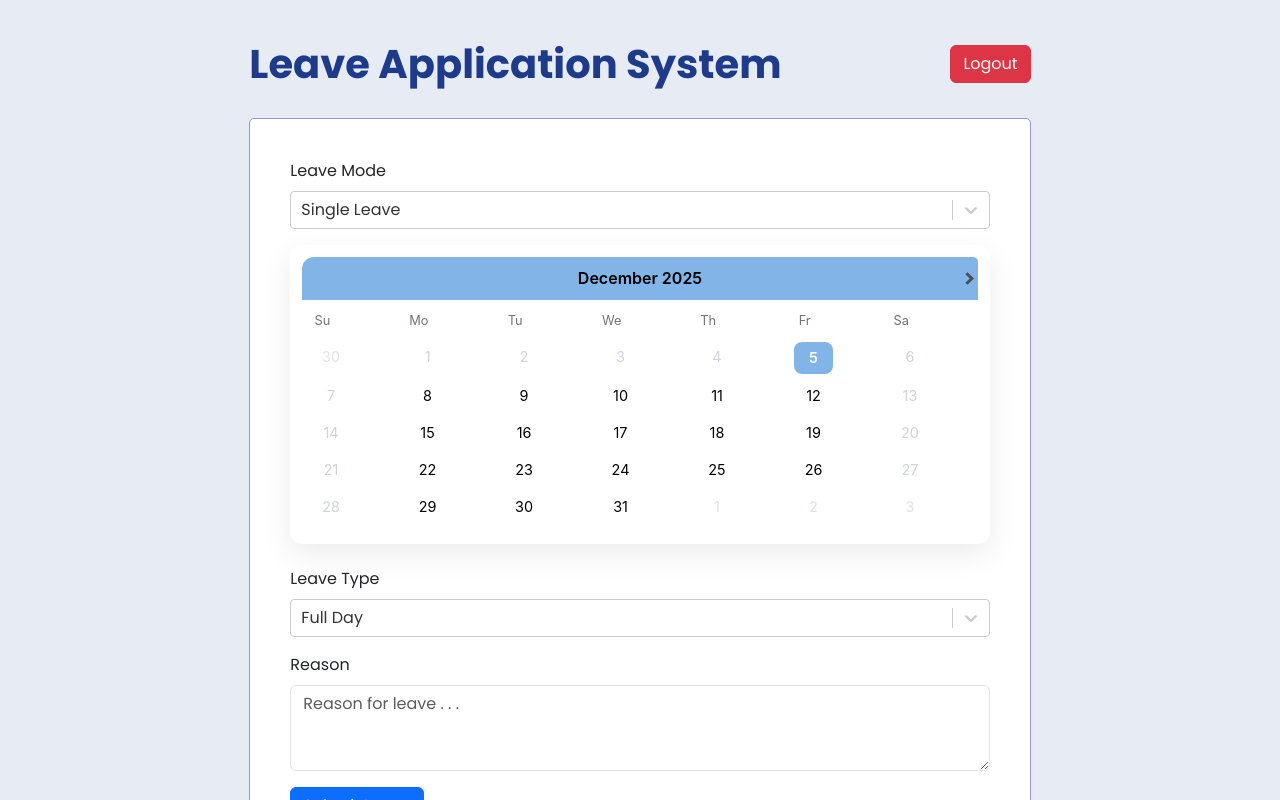
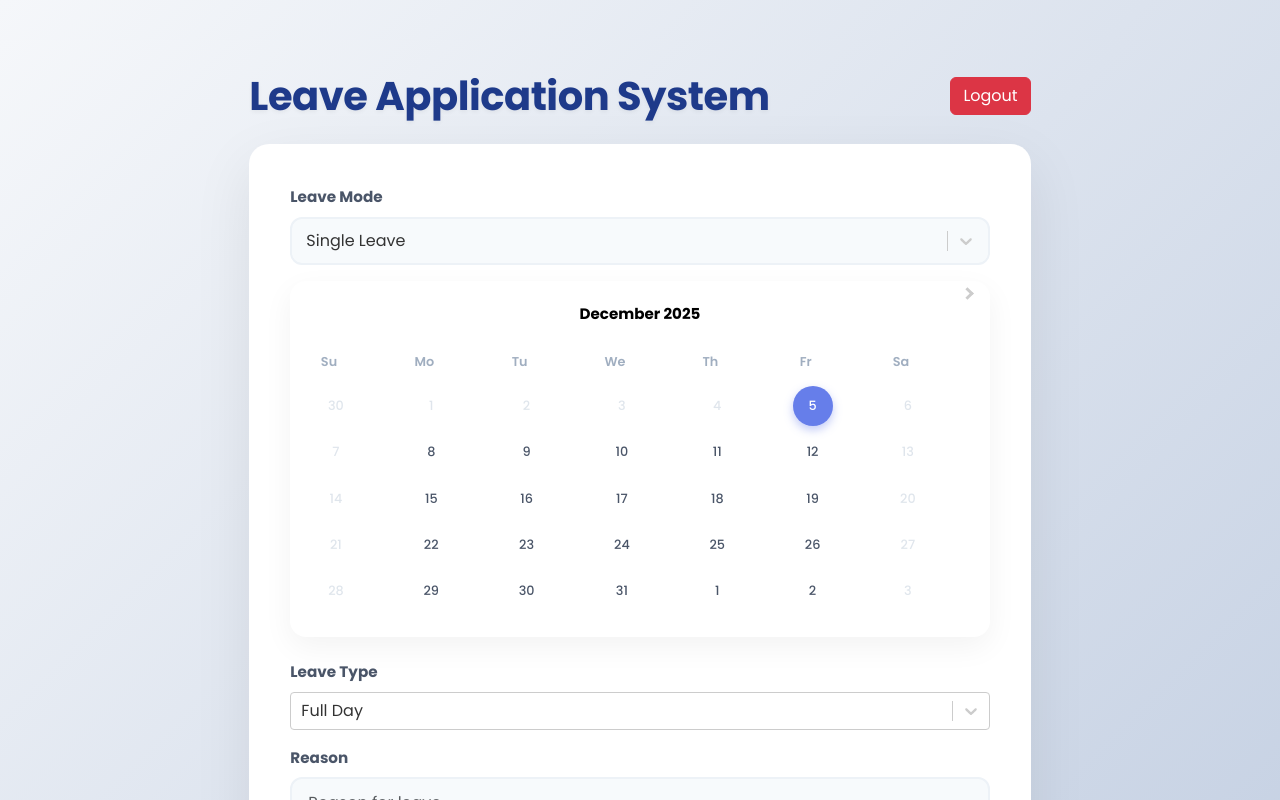
Before and after one commit to sahil852963/applicationsystem, a React (Create React App) app: page /leaveapplication/send-mail in a window 1280 px wide. Shown: the top 800 px of the page. Built offline with nearby package versions, Linux system fonts and the light colour scheme; sample sign-in values are in the browser's storage; a small style sheet from the web is missing.

Commit message:
updated ui

```diff
--- a/src/App.css
+++ b/src/App.css
@@ -40,7 +40,7 @@
 .App {
   text-align: center;
   font-family: "Poppins", sans-serif;
-  background: #e6ebf4;
+  background: linear-gradient(135deg, #f5f7fa 0%, #c3cfe2 100%);
   min-height: 100vh;
   padding-top: 40px;
 }
--- a/src/component/LeaveForm/LeaveForm.css
+++ b/src/component/LeaveForm/LeaveForm.css
@@ -1,123 +1,199 @@
+@import url('https://fonts.googleapis.com/css2?family=Poppins:wght@300;400;500;600;700&display=swap');
+
+.leave-wrapper {
+    background: linear-gradient(135deg, #f5f7fa 0%, #c3cfe2 100%);
+    min-height: 100vh;
+    padding-top: 2rem;
+    padding-bottom: 2rem;
+    font-family: 'Poppins', sans-serif;
+}
+
+/* Main Card Styling */
 .leave-form {
-    max-width: 500px;
-    margin: 30px auto;
-    padding: 40px;
-    border: 1px solid #9c93d0;
-    border-radius: 5px;
-    background: hwb(0 100% 0%);
+    background: #ffffff;
+    padding: 2.5rem;
+    border-radius: 20px;
+    box-shadow: 0 20px 60px rgba(0, 0, 0, 0.08);
+    border: 1px solid rgba(255, 255, 255, 0.5);
 }
-.submit-btn {
+
+/* Headings */
+h1 {
+    font-weight: 700;
+    color: #2d3748;
+    letter-spacing: -0.5px;
+    text-shadow: 0 2px 4px rgba(0,0,0,0.05);
+}
+
+/* Form Labels */
+.form-label {
+    color: #4a5568;
+    font-size: 0.95rem;
+    margin-bottom: 0.5rem;
+    font-weight: 600;
+}
+
+/* Inputs & Textarea */
+.form-control {
+    background-color: #f7fafc;
+    border: 2px solid #edf2f7;
+    border-radius: 12px;
+    padding: 0.75rem 1rem;
+    font-size: 1rem;
+    transition: all 0.3s ease;
+    color: #2d3748;
+}
+
+.form-control:focus {
+    background-color: #fff;
+    border-color: #667eea;
+    box-shadow: 0 0 0 4px rgba(102, 126, 234, 0.1);
+    outline: none;
+}
+
+/* React Select Customization */
+.react-select__control {
+    background-color: #f7fafc !important;
+    border: 2px solid #edf2f7 !important;
+    border-radius: 12px !important;
+    padding: 4px !important;
+    box-shadow: none !important;
+    transition: all 0.3s ease !important;
+}
+
+.react-select__control--is-focused {
+    background-color: #fff !important;
+    border-color: #667eea !important;
+}
+
+.react-select__menu {
+    border-radius: 12px !important;
+    box-shadow: 0 10px 25px rgba(0,0,0,0.1) !important;
+    border: none !important;
+    overflow: hidden !important;
+    z-index: 5 !important;
+}
+
+.react-select__option--is-focused {
+    background-color: #ebf4ff !important;
+    color: #667eea !important;
+}
+
+.react-select__option--is-selected {
+    background-color: #667eea !important;
+    color: white !important;
+}
+
+/* DatePicker Customization */
+.react-datepicker {
+    font-family: 'Poppins', sans-serif !important;
+    border: none !important;
+    border-radius: 16px !important;
+    box-shadow: 0 10px 30px rgba(0,0,0,0.05);
+    width: 100%;
+    padding: 1rem;
+    background-color: #fff;
+}
+
+.react-datepicker__month-container {
     width: 100%;
 }
-.d-none {
-    display: none !important;
+
+.react-datepicker__header {
+    background-color: transparent !important;
+    border-bottom: none !important;
+    padding-bottom: 1rem;
 }
 
-.leave-form {
-  max-width: 100%;
+.react-datepicker__day-name {
+    color: #a0aec0;
+    font-weight: 600;
+    width: 2.5rem;
+    line-height: 2.5rem;
 }
 
-.leave-table-wrapper {
-  max-height: 260px;
-  overflow-y: auto;
+.react-datepicker__day {
+    width: 2.5rem;
+    line-height: 2.5rem;
+    border-radius: 50% !important;
+    margin: 0.2rem;
+    font-weight: 500;
+    color: #4a5568;
+    transition: all 0.2s ease;
 }
 
-.leave-table-wrapper table {
-  margin-bottom: 0;
+.react-datepicker__day:hover {
+    background-color: #ebf4ff !important;
+    color: #667eea;
 }
 
-/* ===============================
-   React DatePicker – Modern UI
-================================ */
-
-.react-datepicker {
-  font-family: "Inter", system-ui, -apple-system, sans-serif;
-  border: none;
-  border-radius: 12px;
-  box-shadow: 0 10px 30px rgba(0, 0, 0, 0.08);
-  padding: 12px;
+.react-datepicker__day--selected,
+.react-datepicker__day--keyboard-selected {
+    background-color: #667eea !important;
+    color: white !important;
+    box-shadow: 0 4px 10px rgba(102, 126, 234, 0.4);
 }
 
-/* Header */
-.react-datepicker__header {
-  background-color: #82b4e7;
-  border-bottom: none;
-  padding: 12px 0;
-  border-radius: 12px 12px 0 0;
+.react-datepicker__day--disabled {
+    color: #cbd5e0 !important;
+    cursor: not-allowed;
+    background-color: transparent !important;
+    opacity: 0.6;
 }
 
-.react-datepicker__current-month {
-  font-weight: 600;
-  font-size: 1rem;
+.react-datepicker__day--disabled:hover {
+    background-color: transparent !important;
+    color: #cbd5e0 !important;
 }
 
-/* Day names (Sun–Sat) */
-.react-datepicker__day-name {
-  color: #6c757d;
-  font-size: 0.8rem;
-  margin: 0.4rem;
+
+/* Session Buttons */
+.session-btn {
+    flex: 1;
+    text-align: center;
+    padding: 12px;
+    background-color: #f7fafc;
+    border: 2px solid #edf2f7;
+    border-radius: 12px;
+    cursor: pointer;
+    transition: all 0.3s cubic-bezier(0.4, 0, 0.2, 1);
+    font-weight: 600;
+    color: #718096;
+    position: relative;
 }
 
-/* Days */
-.react-datepicker__day {
-  width: 2.4rem;
-  margin: 0.2rem;
-  border-radius: 8px;
-  font-size: 0.9rem;
-  transition: all 0.2s ease;
+.session-btn input {
+    display: none;
 }
 
-/* Hover */
-.react-datepicker__day:hover {
-  background-color: #e9ecef;
+.session-btn:hover {
+    border-color: #cbd5e0;
+    background-color: #edf2f7;
 }
 
-/* Today */
-.react-datepicker__day--today {
-  font-weight: 600;
-  border: 1px dashed #82b4e7;
+.session-btn.active {
+    background: linear-gradient(135deg, #667eea 0%, #764ba2 100%);
+    color: white;
+    border-color: transparent;
+    box-shadow: 0 4px 12px rgba(118, 75, 162, 0.3);
+    transform: translateY(-1px);
 }
 
-/* Selected day */
-.react-datepicker__day--selected{
-  background-color: #82b4e7 !important;
-  color: #fff;
-  border-radius: 8px;
-}
-.react-datepicker__day--keyboard-selected {
-  /* background-color: #0d6efd !important; */
-  color: #fff;
-  border-radius: 8px;
+/* Buttons */
+.btn-primary {
+    background: linear-gradient(135deg, #667eea 0%, #764ba2 100%);
+    border: none;
+    border-radius: 12px;
+    padding: 12px 24px;
+    font-weight: 600;
+    letter-spacing: 0.5px;
+    box-shadow: 0 4px 15px rgba(102, 126, 234, 0.3);
+    transition: all 0.3s ease;
+    width: 100%;
 }
 
-/* Disabled dates */
-.react-datepicker__day--disabled {
-  color: #ced4da;
-  cursor: not-allowed;
+.btn-primary:hover:not(:disabled) {
+    transform: translateY(-2px);
+    box-shadow: 0 8px 20px rgba(102, 126, 234, 0.4);
+    background: linear-gradient(135deg, #764ba2 0%, #667eea 100%);
 }
-
-/* Outside month days */
-.react-datepicker__day--outside-month {
-  color: #dee2e6;
-}
-
-/* Navigation arrows */
-.react-datepicker__navigation {
-  top: 20px;
-}
-
-.react-datepicker__navigation-icon::before {
-  border-color: #495057;
-}
-
-/* Mobile friendly */
-@media (max-width: 576px) {
-  .react-datepicker {
-    width: 100%;
-  }
-
-  .react-datepicker__day {
-    width: 2.1rem;
-    line-height: 2.1rem;
-  }
-}
--- a/src/component/LeaveForm/LeaveForm.jsx
+++ b/src/component/LeaveForm/LeaveForm.jsx
@@ -274,6 +274,7 @@ export const LeaveForm = () => {
 	};
 
 	return (
+		<div className="leave-wrapper">
 			<div className="container-fluid px-3 px-md-5">
 				<div className="row justify-content-center">
 					<div className="col-12 col-md-10 col-lg-8">
@@ -286,7 +287,7 @@ export const LeaveForm = () => {
 						<form onSubmit={handleSubmit} className="leave-form text-start">
 							{/* Leave Mode */}
 							<div className="mb-3">
-							<label className="form-label">Leave Mode</label>
+								<label className="form-label fw-bold">Leave Mode</label>
 								<Select
 									options={leaveModeOptions}
 									value={leaveModeOptions.find(opt => opt.value === leaveMode)}
@@ -345,7 +346,7 @@ export const LeaveForm = () => {
 							{/* Leave Type */}
 							{leaveMode !== "restricted" && (
 								<div className="mb-3">
-								<label className="form-label">Leave Type</label>
+									<label className="form-label fw-bold">Leave Type</label>
 									<Select
 										options={leaveTypeOptions}
 										value={leaveTypeOptions.find(o => o.value === currentDay.leave_type)}
@@ -364,33 +365,36 @@ export const LeaveForm = () => {
 								(currentDay.leave_type === "half_day" ||
 									currentDay.leave_type === "short_leave") && (
 									<div className="mb-3">
-									<label className="form-label">Session</label>
-									<div className="d-flex gap-3">
-										<div className="form-check">
+										<label className="form-label fw-bold">Session</label>
+										<div className="d-flex gap-2">
+											<label
+												className={`session-btn ${currentDay.session === "morning" ? "active" : ""}`}
+											>
 												<input
 													type="radio"
-												className="form-check-input"
+													name="session"
 													value="morning"
-												id="input-morning"
 													checked={currentDay.session === "morning"}
 													onChange={handleSessionChange}
 												/>
-											<label className="form-check-label" htmlFor="input-morning">Morning</label>
-										</div>
-										<div className="form-check">
+												Morning
+											</label>
+											<label
+												className={`session-btn ${currentDay.session === "evening" ? "active" : ""}`}
+											>
 												<input
 													type="radio"
-												className="form-check-input"
-												id="input-evening"
+													name="session"
 													value="evening"
 													checked={currentDay.session === "evening"}
 													onChange={handleSessionChange}
 												/>
-											<label className="form-check-label" htmlFor="input-evening">Evening</label>
-										</div>
+												Evening
+											</label>
 										</div>
 									</div>
 								)}
+
 
 							{leaveMode === "multiple" && (
 								<button
@@ -439,7 +443,7 @@ export const LeaveForm = () => {
 
 							{/* Reason */}
 							<div className="mb-3">
-							<label className="form-label">Reason</label>
+								<label className="form-label fw-bold">Reason</label>
 								<textarea
 									className="form-control"
 									placeholder="Reason for leave . . ."
@@ -460,5 +464,6 @@ export const LeaveForm = () => {
 					</div>
 				</div>
 			</div>
+		</div>
 	);
 };
--- a/src/component/Login/Login.css
+++ b/src/component/Login/Login.css
@@ -1,71 +1,79 @@
-.login-container {
-  width: 100%;
-  height: 100vh;
-  display: flex;
-  justify-content: center;
-  align-items: center;
-  background: #eef2f7;
-  font-family: "Poppins", sans-serif;
+@import url('https://fonts.googleapis.com/css2?family=Poppins:wght@300;400;500;600;700&display=swap');
+
+.login-wrapper {
+    background: linear-gradient(135deg, #f5f7fa 0%, #c3cfe2 100%);
+    min-height: 100vh;
+    display: flex;
+    flex-direction: column;
+    justify-content: center;
+    align-items: center;
+    font-family: 'Poppins', sans-serif;
+    padding: 20px;
 }
 
-.login-form {
-  background: #ffffff;
-  width: 350px;
-  padding: 40px 30px;
-  border-radius: 12px;
-  text-align: center;
-  box-shadow: 0 6px 14px rgba(0, 0, 0, 0.15);
+.login-title {
+    color: #ffffff;
+    font-weight: 700;
+    text-shadow: 0 4px 6px rgba(0, 0, 0, 0.1);
+    margin-bottom: 2rem !important;
+    font-size: 2.5rem;
 }
 
-.login-form h2 {
-  margin-bottom: 25px;
-  font-size: 28px;
-  color: #222;
+.card.login-card {
+    width: 100%;
+    max-width: 400px;
+    background: rgba(255, 255, 255, 0.9);
+    backdrop-filter: blur(10px);
+    border: 1px solid rgba(255, 255, 255, 0.2);
+    border-radius: 20px;
+    box-shadow: 0 20px 40px rgba(0, 0, 0, 0.2) !important;
 }
 
-.login-form input {
-  width: 100%;
-  padding: 12px;
-  margin: 12px 0;
-  border-radius: 8px;
-  border: 1px solid #ccc;
-  font-size: 15px;
-  outline: none;
-  transition: 0.3s;
+.login-card h4 {
+    color: #333;
+    font-weight: 600;
+    margin-bottom: 1.5rem;
 }
 
-.login-form input:focus {
-  border-color: #007bff;
-  box-shadow: 0 0 6px rgba(0, 123, 255, 0.35);
+.form-label {
+    font-weight: 500;
+    color: #555;
+    margin-bottom: 0.5rem;
 }
 
-.login-form button {
-  width: 100%;
-  padding: 12px;
-  background: #007bff;
-  color: white;
-  border: none;
-  font-size: 16px;
-  margin-top: 15px;
-  border-radius: 8px;
-  cursor: pointer;
-  font-weight: 600;
-  transition: 0.3s ease;
+.form-control {
+    background: #f8f9fa;
+    border: 2px solid #e9ecef;
+    border-radius: 10px;
+    padding: 12px;
+    transition: all 0.3s ease;
 }
 
-.login-form button:hover {
-  background: #0056b3;
+.form-control:focus {
+    background: #fff;
+    border-color: #764ba2;
+    box-shadow: 0 0 0 4px rgba(118, 75, 162, 0.1);
+    outline: none;
 }
 
-
-.login-error{
-  color:red;
+.btn-primary {
+    background: linear-gradient(to right, #667eea, #764ba2);
+    border: none;
+    border-radius: 10px;
+    padding: 12px;
+    font-weight: 600;
+    letter-spacing: 0.5px;
+    transition: transform 0.2s, box-shadow 0.2s;
 }
 
-.login-page {
-    height: 100vh;
-    display: flex;
-    justify-content: center;
-    align-items: center;
-    overflow: hidden;
+.btn-primary:hover {
+    transform: translateY(-2px);
+    box-shadow: 0 5px 15px rgba(102, 126, 234, 0.4);
+    background: linear-gradient(to right, #764ba2, #667eea);
 }
+
+.btn-primary:disabled {
+    background: #ccc;
+    transform: none;
+    box-shadow: none;
+}
```
Also changed, not shown: src/component/Login/Login.jsx (+4 -15 lines), 1 other file (tests, documents, lock files or other folders). Lines whose indentation alone changed are shown as unchanged.
